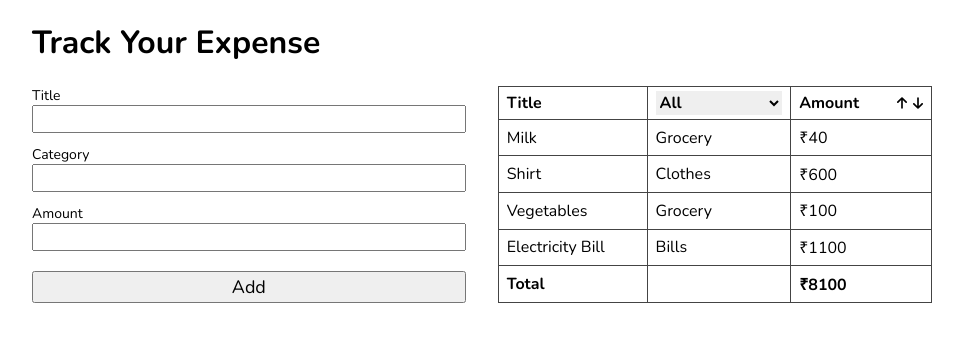
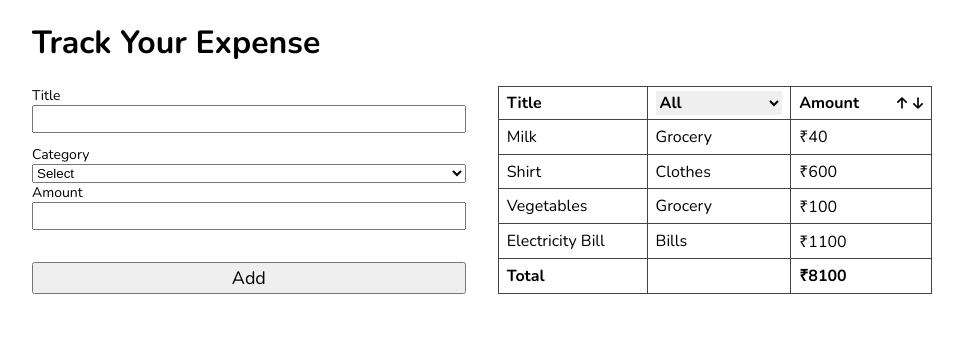
Before and after one commit to prasadneroolkar/track_expense, a React (Vite) app: page / in a window 1280 px wide. Shown: the top 342 px of the page, without its empty margins (158-1121 px from the left). Built offline with nearby package versions, Linux system fonts and the light colour scheme.

Commit message:
functonality addded

```diff
--- a/src/App.jsx
+++ b/src/App.jsx
@@ -3,12 +3,16 @@ import Table from "./components/Table";
 import "./App.css";
 
 function App() {
+  const addValue = (tittle, cat, amt) => {
+    console.log(`added : ${tittle}, ${cat}, ${amt}`);
+  };
+
   return (
     <>
       <main>
         <h1>Track Your Expense</h1>
         <div className="expense-tracker">
-          <Form />
+          <Form onHandleAdd={addValue} />
           <Table />
           <div className="context-menu">
             <div>Edit</div>
--- a/src/components/Form.jsx
+++ b/src/components/Form.jsx
@@ -1,19 +1,53 @@
-const Form = () => {
+import Input from "./Input";
+import Select from "./Select";
+import { useEffect, useState } from "react";
+
+const Form = ({ onHandleAdd }) => {
+  const [title, setTitle] = useState("");
+  const [amount, setAmount] = useState("");
+  const catArry = [
+    "Select",
+    "Grocery",
+    "Clothes",
+    "Bills",
+    "Education",
+    "Medicine",
+  ];
+  const [category, setCategory] = useState("Select");
+  // console.log(category);
+
+  const onSelect = (e) => {
+    setCategory(e.target.value);
+    console.log(e.target.value);
+  };
+
+  const handleAdd = (event) => {
+    event.preventDefault();
+    onHandleAdd(title, category, amount);
+  };
+
   return (
     <>
-      <form className="expense-form">
+      <form className="expense-form" onSubmit={handleAdd}>
         <div className="input-container">
-          <label htmlFor="title">Title</label>
-          <input id="title" />
+          <Input
+            lable={"Title"}
+            value={title}
+            onChange={(e) => setTitle(e.target.value)}
+          />
+          <Select
+            value={category}
+            onChange={onSelect}
+            arryCat={catArry}
+            label={"Category"}
+          />
+          <Input
+            lable={"Amount"}
+            value={amount}
+            onChange={(e) => setAmount(e.target.value)}
+          />
         </div>
-        <div className="input-container">
-          <label htmlFor="category">Category</label>
-          <input id="category" />
-        </div>
-        <div className="input-container">
-          <label htmlFor="amount">Amount</label>
-          <input id="amount" />
-        </div>
+
         <button className="add-btn">Add</button>
       </form>
     </>
--- /dev/null
+++ b/src/components/Input.jsx
@@ -0,0 +1,12 @@
+const Input = ({ lable, value, onChange }) => {
+  return (
+    <>
+      <div className="input-container">
+        <label htmlFor="title">{lable}</label>
+        <input type="text" id="title" value={value} onChange={onChange} />
+      </div>
+    </>
+  );
+};
+
+export default Input;
--- /dev/null
+++ b/src/components/Select.jsx
@@ -0,0 +1,16 @@
+const Select = ({ onChange, arryCat, value, label }) => {
+  return (
+    <>
+      <label htmlFor="category">{label}</label>
+      <select id="category" onChange={onChange} value={value}>
+        {arryCat.map((elem, index) => (
+          <option key={index} value={elem}>
+            {elem}
+          </option>
+        ))}
+      </select>
+    </>
+  );
+};
+
+export default Select;
```
